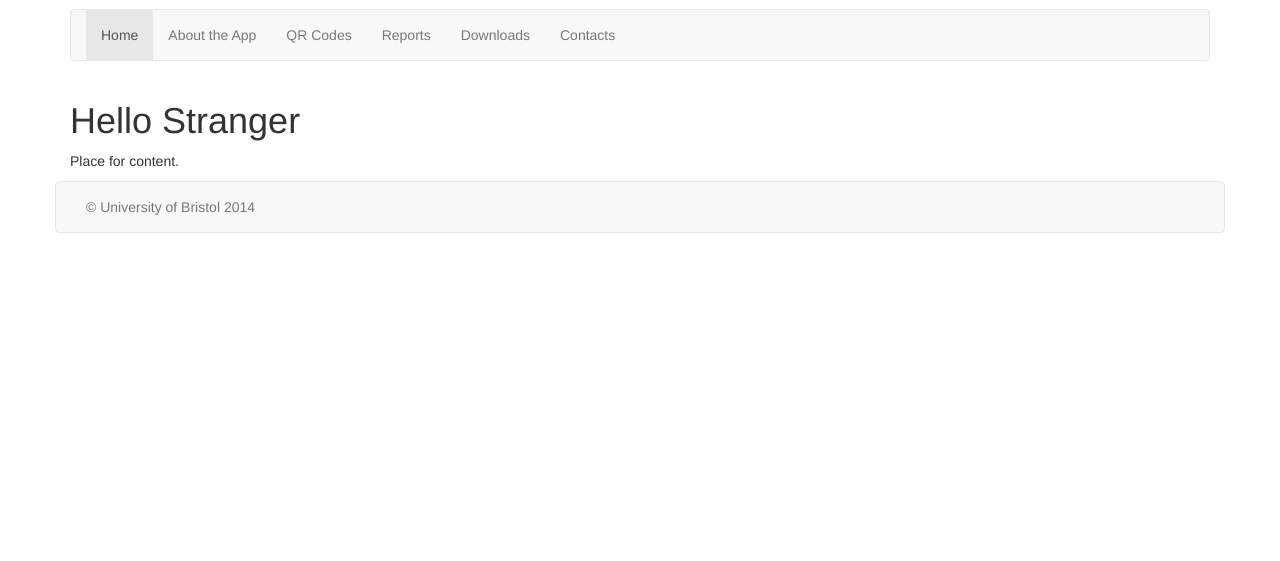
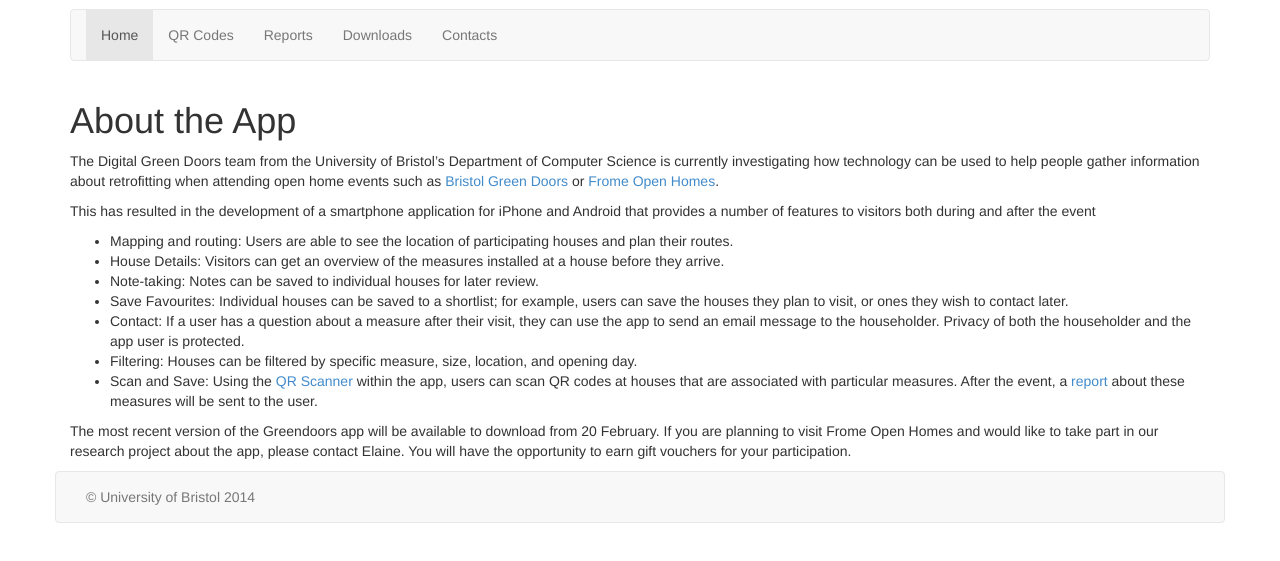
Before and after one commit to dschien/frome_landing, a plain HTML site: page index.html in a window 1280 px wide. Shown: the part 165-726 px from the top of the page. Drawn offline with nearby package versions, Linux system fonts and the light colour scheme.

Commit message:
links and removed about

```diff
--- a/index.html
+++ b/index.html
@@ -72,7 +72,7 @@
 
 
             <li class="active"><a href="index.html">Home</a></li>
-            <li class=""><a href="about.html">About the App</a></li>
+
             <li class=""><a href="qrcodes.html">QR Codes</a></li>
             <li class=""><a href="reports.html">Reports</a></li>
             <li class=""><a href="downloads.html">Downloads</a></li>
@@ -94,9 +94,41 @@
 
     <!-- main content -->
     <div class="col-md-12">
-        <h1>Hello Stranger</h1>
+        <h1>About the App</h1>
 
-        <p>Place for content.</p>
+        <p> The Digital Green Doors team from the University of Bristol’s Department of Computer Science is currently
+            investigating how technology can be used to help people gather information about retrofitting when attending
+            open home events such as <a href="http://www.bristolgreendoors.org/">Bristol Green Doors</a> or <a href="http://freco.org/">Frome Open Homes</a>.</p>
+
+        <p>
+            This has resulted in the development of a smartphone application for iPhone and Android that provides a
+            number of features to visitors both during and after the event
+        <ul>
+            <li>
+                Mapping and routing: Users are able to see the location of participating houses and plan their routes.
+            </li>
+            <li>House Details: Visitors can get an overview of the measures installed at a house before they arrive.
+            </li>
+            <li>Note-taking: Notes can be saved to individual houses for later review.</li>
+            <li>Save Favourites: Individual houses can be saved to a shortlist; for example, users can save the houses
+                they plan to visit, or ones they wish to contact later.
+            </li>
+
+            <li>Contact: If a user has a question about a measure after their visit, they can use the app to send an
+                email message to the householder. Privacy of both the householder and the app user is protected.
+            </li>
+            <li>Filtering: Houses can be filtered by specific measure, size, location, and opening day.</li>
+            <li>Scan and Save: Using the <a href="qrcodes.html">QR Scanner</a> within the app, users can scan QR codes at houses that are
+                associated with particular measures. After the event, a <a href="reports.html">report</a> about these measures will be sent to the
+                user.
+            </li>
+        </ul>
+        </p>
+        <p>
+        The most recent version of the Greendoors app will be available to download from 20 February. If you are
+        planning to visit Frome Open Homes and would like to take part in our research project about the app, please
+        contact Elaine. You will have the opportunity to earn gift vouchers for your participation.
+        </p>
     </div>
 </div>
 
```
Also changed, not shown: about.html (+2 -2 lines), contact.html (+1 -1 lines), downloads.html (+1 -1 lines), qrcodes.html (+2 -2 lines), reports.html (+2 -2 lines), assets/qrcard_FOH.jpg.
